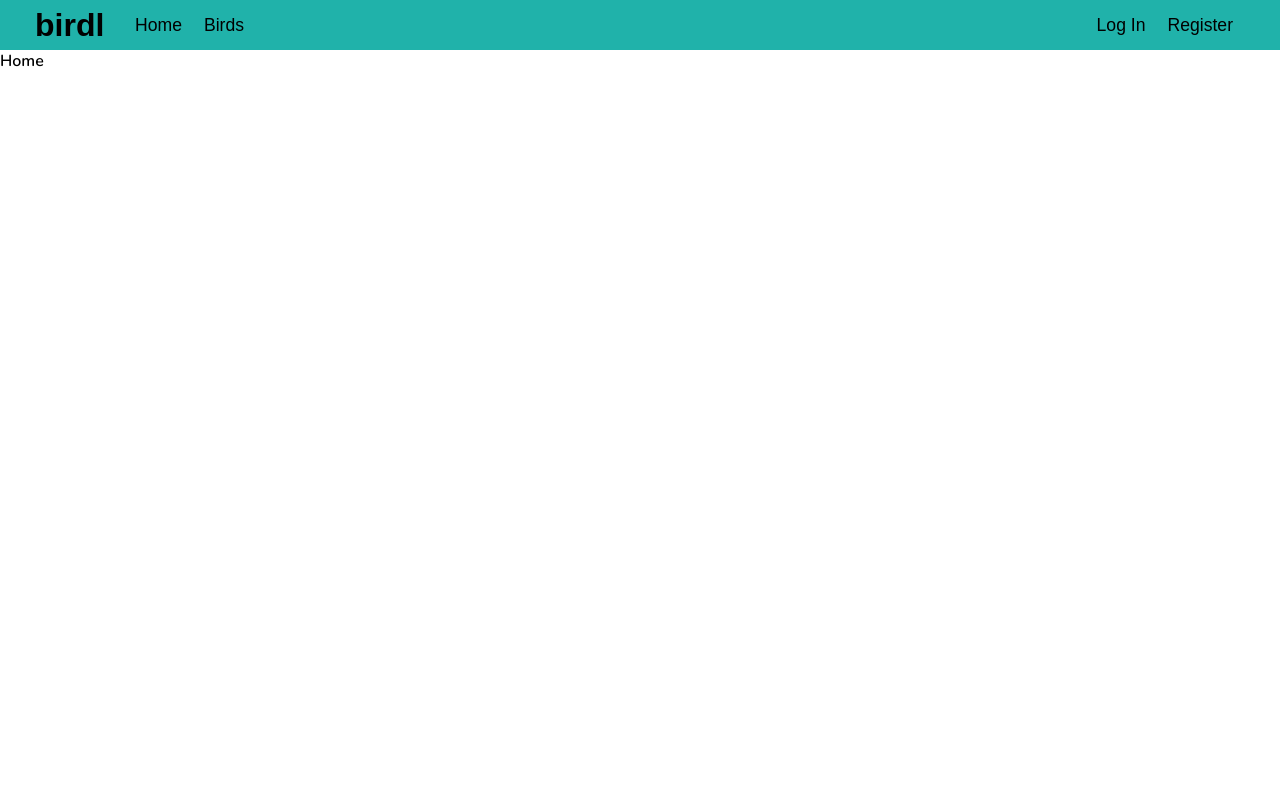
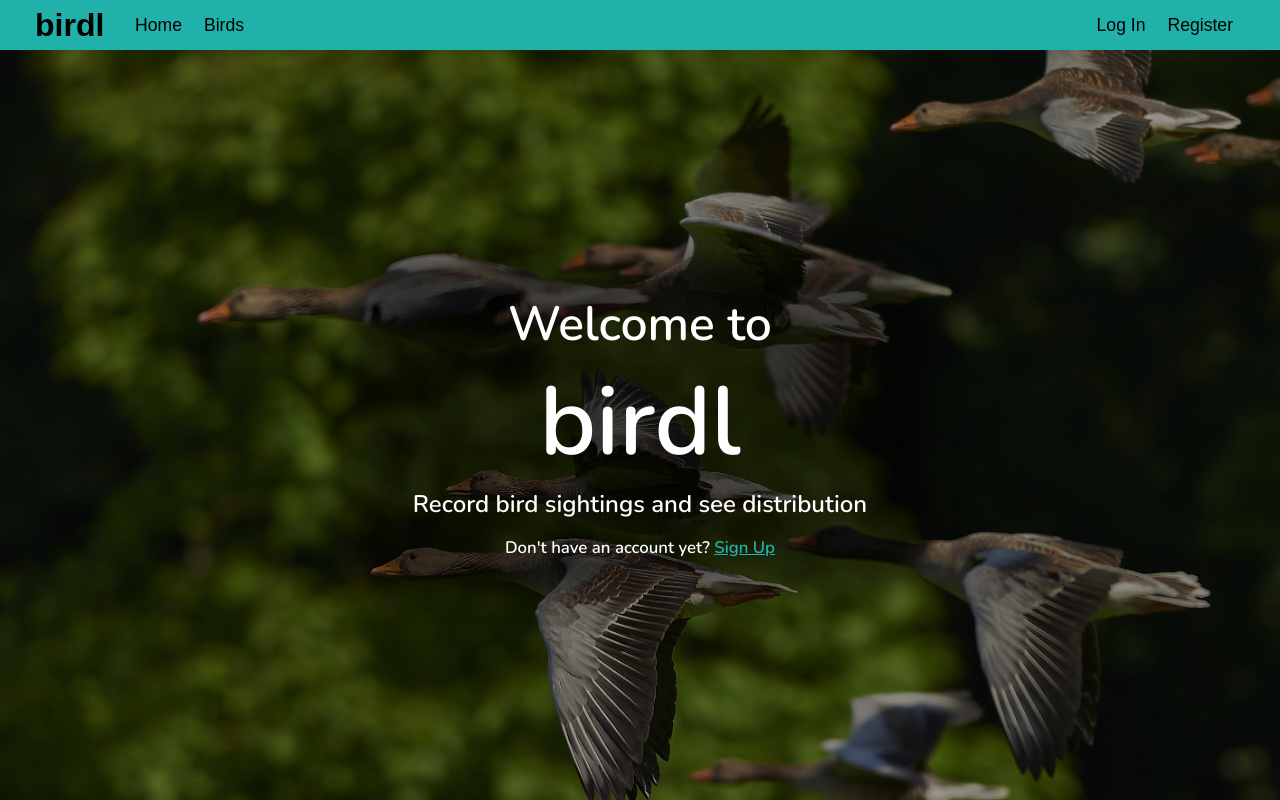
Before and after one commit to ljsgrant/ga-project-4-client, a React (Create React App) app: page / in a window 1280 px wide. Built offline with nearby package versions, Linux system fonts and the light colour scheme.

Commit message:
finish landing page first pass

```diff
--- a/src/App.js
+++ b/src/App.js
@@ -1,5 +1,6 @@
 import './styles/FontStyles.scss';
 import './styles/App.scss';
+import './styles/ViewSingleSightingModal.scss';
 import { useState } from 'react';
 import { BrowserRouter as Router, Routes, Route } from 'react-router-dom';
 import Navbar from './components/Navbar';
@@ -13,8 +14,8 @@ import UserProfile from './components/UserProfile';
 import AdminControls from './components/admin/AdminControls';
 import NewBird from './components/admin/NewBird';
 import PageTitle from './components/common/PageTitle';
-import './styles/ViewSingleSightingModal.scss';
 import ViewSingleSightingModal from './components/ViewSingleSightingModal';
+import Landing from './components/Landing';
 
 window.Buffer = window.Buffer || require('buffer').Buffer;
 
@@ -35,7 +36,7 @@ function App() {
         )}
         <Navbar />
         <Routes>
-          <Route path='/' element={<div>Home</div>} />
+          <Route path='/' element={<Landing />} />
           <Route
             path='/admin'
             element={<PageTitle content={<AdminControls />}></PageTitle>}
--- a/src/components/Landing.js
+++ b/src/components/Landing.js
@@ -0,0 +1,38 @@
+import '../styles/Landing.scss';
+import { Link } from 'react-router-dom';
+import { useAuthenticated } from '../hooks/useAuthenticated';
+import { AUTH } from '../lib/auth';
+
+export default function Landing() {
+  const [isLoggedIn] = useAuthenticated();
+
+  return (
+    <div className='Landing'>
+      <div className='background'>
+        <div className='text-container'>
+          {AUTH.getPayload() ? (
+            <>
+              <p>Hi there, {AUTH.getPayload().username}!</p>
+              <p className='subheader'>Want to get started?</p>
+              <p className='actions'>
+                <Link className='Link'>Record a sighting</Link> or{' '}
+                <Link className='Link'>Browse all birds</Link>
+              </p>
+            </>
+          ) : (
+            <>
+              <p>Welcome to</p>
+              <h1>birdl</h1>
+              <p className='subheader'>
+                Record bird sightings and see distribution
+              </p>
+              <p className='actions'>
+                Don't have an account yet? <Link className='Link'>Sign Up</Link>
+              </p>
+            </>
+          )}
+        </div>
+      </div>
+    </div>
+  );
+}
--- a/src/components/Register.js
+++ b/src/components/Register.js
@@ -110,7 +110,7 @@ export default function Register() {
             </button>
           </div>
           <p>
-            Already got an account? <Link to='/login'>Log In</Link>.
+            Already have an account? <Link to='/login'>Log In</Link>.
           </p>
         </div>
       </form>
--- /dev/null
+++ b/src/styles/Landing.scss
@@ -0,0 +1,50 @@
+@import './variables';
+
+$text-background: rgba(0, 0, 0, 0.569);
+
+.Landing {
+  height: $landing-height;
+  background-image: url(../../src/assets/pexels-pixabay-55832.jpeg);
+  background: linear-gradient(rgba(0, 0, 0, 0.3), rgba(0, 0, 0, 0.3)),
+    url(../../src/assets/pexels-pixabay-55832.jpeg);
+  background-position: center;
+  background-size: cover;
+  display: flex;
+  flex-direction: column;
+  align-items: center;
+  justify-content: center;
+  color: white;
+  .background {
+    display: flex;
+    flex-direction: column;
+    align-items: center;
+    justify-content: center;
+    border-radius: 30px;
+    box-shadow: 0px 0px 30px 30px $text-background;
+    background-color: $text-background;
+    padding: 0px 30px;
+    .text-container {
+      display: flex;
+      flex-direction: column;
+      align-items: center;
+      justify-content: center;
+      font-size: 300%;
+      .subheader {
+        font-size: 50%;
+        margin-bottom: 2vh;
+      }
+      .actions {
+        font-size: 35%;
+      }
+      p {
+        .Link {
+          color: $theme-color-main;
+        }
+      }
+    }
+    p,
+    h1 {
+      margin: 0;
+    }
+  }
+}
--- a/src/styles/_variables.scss
+++ b/src/styles/_variables.scss
@@ -1,5 +1,9 @@
 $navbar-height: 50px;
+$footer-height: 0px;
 $page-title-height: 15vh;
+
+$content-height: calc(100vh - $navbar-height - $page-title-height);
+$landing-height: calc(100vh - $navbar-height);
 
 $theme-color-main: lightseagreen;
 $theme-color-main_button-hover: rgb(0, 222, 211);
```
Also changed, not shown: src/components/Footer.js (+7 -1 lines), src/styles/Footer.scss (added, +18 -0 lines), src/assets/pexels-pixabay-55832.jpeg (added).
